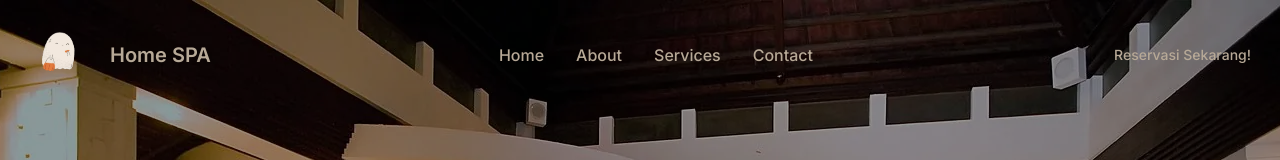
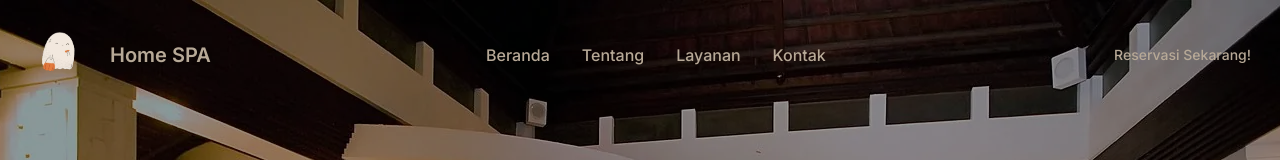
Before and after one commit to Indrawan-maker/hackathon-umkt, a Next.js app: page / in a window 1280 px wide. Shown: the top 160 px of the page. Built offline with nearby package versions, Linux system fonts and the light colour scheme.

Commit message:
add smotth scroll and functional direct

```diff
--- a/app/layout.tsx
+++ b/app/layout.tsx
@@ -23,9 +23,9 @@ export default function RootLayout({
   return (
     <html
       lang="id"
-      className={cn("h-full", "antialiased", inter.className, "font-sans", geist.variable)}
+      className={cn("h-full", "antialiased", inter.className, "font-sans", geist.variable, "scroll-smooth")}
     >
-      <body className="min-h-full flex flex-col scroll-smooth">
+      <body className="min-h-full flex flex-col">
         {children}
       </body>
     </html>
--- a/components/atoms/Footer/index.tsx
+++ b/components/atoms/Footer/index.tsx
@@ -6,7 +6,8 @@ import { GiCheckMark } from "react-icons/gi";
 
 export default function Footer () {
     return (
-        <footer className="bg-[#4B1A09]">
+        <footer id="kontak"
+        className="bg-[#4B1A09]">
   <div className="mx-auto max-w-7xl px-4 pt-16 pb-6 sm:px-6 lg:px-8 lg:pt-24">
     <div className="grid grid-cols-1 gap-8 lg:grid-cols-2">
       <div>
--- a/components/atoms/Hero/index.tsx
+++ b/components/atoms/Hero/index.tsx
@@ -6,7 +6,8 @@ import { motion } from 'framer-motion';
 export default function Hero() {
     return (
         <>
-            <main className="w-full min-h-screen relative">
+            <main id="beranda"
+            className="w-full min-h-screen relative">
                 <Image className="absolute inset-0 w-full h-full object-cover"
                     src={hero}
                     priority
--- a/components/atoms/Navbar/index.tsx
+++ b/components/atoms/Navbar/index.tsx
@@ -67,20 +67,17 @@ export default function Navbar() {
                             </SheetHeader>
                             <section className='flex flex-col'>
                                 <div className='flex flex-col gap-4 ml-4'>
-                                    <Link href='/'>
-                                    Home
+                                    <Link href='#beranda'>
+                                    Beranda
                                     </Link>
-                                    <Link href='/'>
-                                    Service
+                                    <Link href='#tentang'>
+                                    Tentang Kami
                                     </Link>
-                                    <Link href='/'>
-                                    Testimoni
+                                    <Link href='#layanan'>
+                                    Layanan
                                     </Link>
-                                    <Link href='/'>
-                                    Pricing
-                                    </Link>
-                                    <Link href='/'>
-                                    Contact
+                                    <Link href='#kontak'>
+                                    Kontak
                                     </Link>
                                 </div>
                             </section>
@@ -121,16 +118,16 @@ export default function Navbar() {
                 <div className="items-center justify-between hidden w-full md:flex md:w-auto md:order-1" id="navbar-cta">
                     <ul className="font-medium flex flex-col p-4 md:p-0 mt-4 border border-default rounded-base bg-neutral-secondary-soft md:flex-row md:space-x-8 rtl:space-x-reverse md:mt-0 md:border-0 md:bg-neutral-primary">
                         <li>
-                            <a href="#" className="block py-2 px-3 bg-brand rounded md:bg-transparent md:text-fg-brand md:p-0" aria-current="page">Home</a>
+                            <Link href="#beranda" className="block py-2 px-3 bg-brand rounded md:bg-transparent md:text-fg-brand md:p-0" aria-current="page">Beranda</Link>
                         </li>
                         <li>
-                            <a href="#" className="block py-2 px-3 text-heading rounded hover:bg-neutral-tertiary md:hover:bg-transparent md:border-0 md:hover:text-fg-brand md:p-0 md:dark:hover:bg-transparent">About</a>
+                            <Link href="#tentang" className="block py-2 px-3 text-heading rounded hover:bg-neutral-tertiary md:hover:bg-transparent md:border-0 md:hover:text-fg-brand md:p-0 md:dark:hover:bg-transparent">Tentang</Link>
                         </li>
                         <li>
-                            <a href="#spaServiceList" className="block py-2 px-3 text-heading rounded hover:bg-neutral-tertiary md:hover:bg-transparent md:border-0 md:hover:text-fg-brand md:p-0 md:dark:hover:bg-transparent">Services</a>
+                            <Link href="#layanan" className="block py-2 px-3 text-heading rounded hover:bg-neutral-tertiary md:hover:bg-transparent md:border-0 md:hover:text-fg-brand md:p-0 md:dark:hover:bg-transparent">Layanan</Link>
                         </li>
                         <li>
-                            <a href="#" className="block py-2 px-3 text-heading rounded hover:bg-neutral-tertiary md:hover:bg-transparent md:border-0 md:hover:text-fg-brand md:p-0 md:dark:hover:bg-transparent">Contact</a>
+                            <Link href="#kontak" className="block py-2 px-3 text-heading rounded hover:bg-neutral-tertiary md:hover:bg-transparent md:border-0 md:hover:text-fg-brand md:p-0 md:dark:hover:bg-transparent">Kontak</Link>
                         </li>
                     </ul>
                 </div>
--- a/components/atoms/ServiceSelectorHeader/index.tsx
+++ b/components/atoms/ServiceSelectorHeader/index.tsx
@@ -17,7 +17,7 @@ export default function ServiceSelectorHeader() {
     return (
         <div className="flex justify-center items-center mt-32" translate="no">
             <section className="w-90 md:w-280" id="experience">
-                <div className="flex justify-center mt-6 mb-12 ml-4 md:ml-0">
+                <div className="flex justify-center mt-6 mb-8 ml-4 md:ml-0">
                     <h1 className="mb-4 flex text-black font-extrabold text-3xl tracking-wide">Rekomendasi Reservasi</h1>
                 </div>
                 <div className="mx-auto w-84 md:w-164 h-12 mb-12">
--- a/components/moleculs/SpaCardList/index.tsx
+++ b/components/moleculs/SpaCardList/index.tsx
@@ -8,7 +8,7 @@ export default function CardSpaList() {
     return (
         <section
             className="mx-auto mt-12 mb-12"
-            id="spaServiceList"
+            id="layanan"
         >
             <div
             >
```
